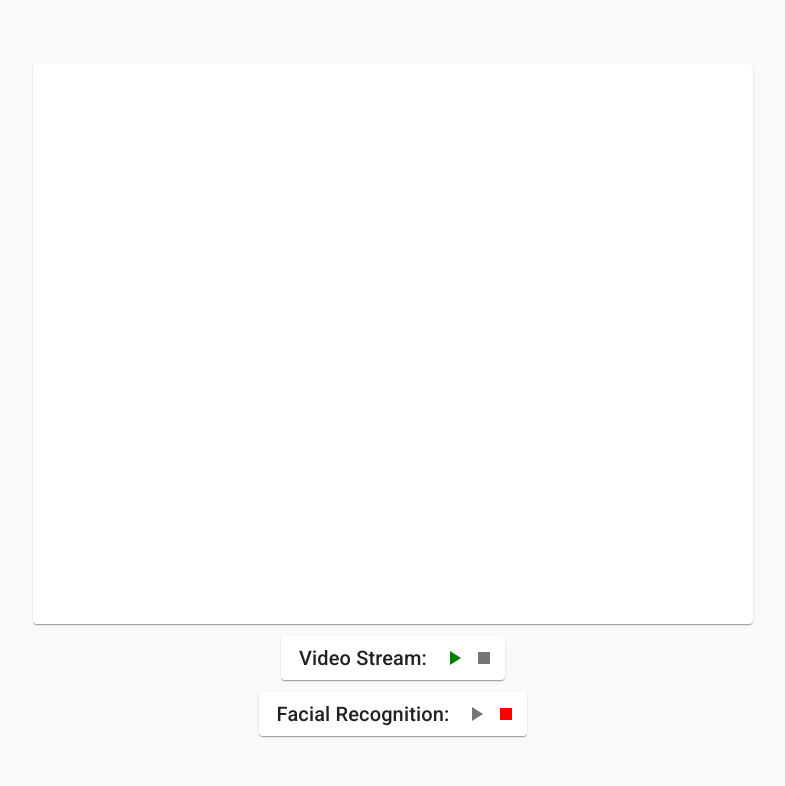
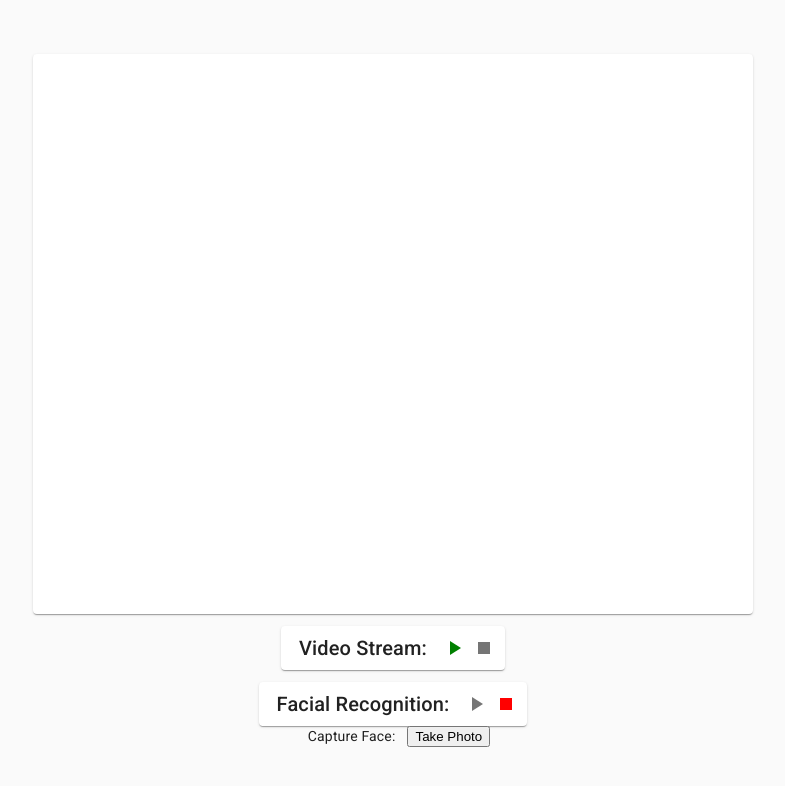
Before and after one commit to segeeslice/cc-final-project, a React (Create React App) app in the folder react-app/: page / in a window 1280 px wide. Shown: the top 786 px of the page, without its empty margins (247-1032 px from the left). Built offline with nearby package versions, Linux system fonts and the light colour scheme; no server answers.

Commit message:
Add button and event listener skeleton

```diff
--- a/react-app/src/components/FaceRecVideoPlayer.jsx
+++ b/react-app/src/components/FaceRecVideoPlayer.jsx
@@ -66,6 +66,10 @@ function FaceRecVideoPlayer(props) {
   }
   const onStopRecClick = () => {
     setRecPlaying(false)
+  }
+
+  const onScreenCapClick = () => {
+
   }
 
   const onLoadingChange = React.useCallback((val) => {
@@ -187,6 +191,17 @@ function FaceRecVideoPlayer(props) {
           </IconButton>
         </Card>
       </div>
+      <div style={centeredRowStyle}>
+        <span style={{padding: '0px 12px'}}>
+          Capture Face:
+        </span>
+        <button
+          onClick={onScreenCapClick}
+          disabled={loading}
+        >
+          Take Photo
+        </button>
+      </div>
     </div>
   </>);
 }
```
